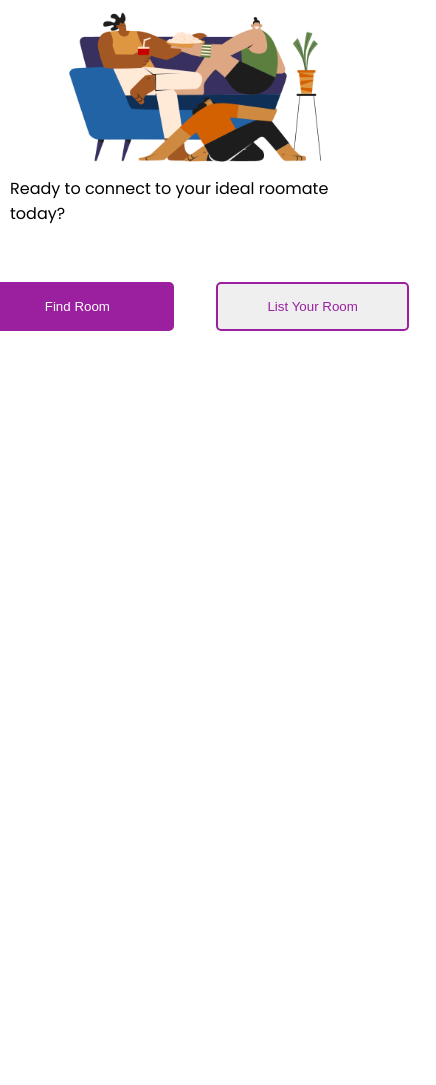
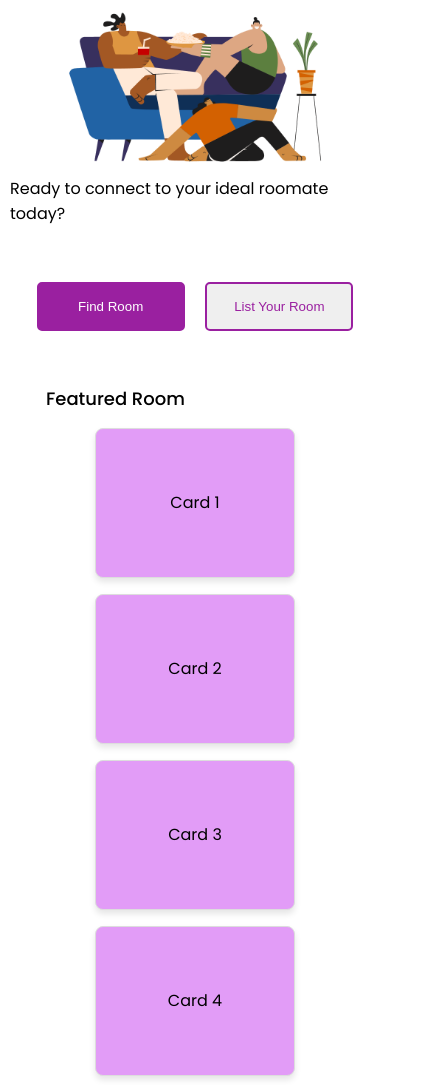
Before and after one commit to anisarve2006/Templates, a plain HTML site: page dashboard/index.html in a window 390 px wide. Shown: the part 82-1167 px from the top of the page, 436 px wide, since content can reach past the window. Before the commit the page ends 844 px from the top, so only its background shows below. Drawn offline with Linux system fonts and the light colour scheme.

Commit message:
Mobile Responsive

```diff
--- a/dashboard/index.html
+++ b/dashboard/index.html
@@ -69,7 +69,7 @@
             flex-direction: column;
         }
         .wrapper .actionSection .actionButton{
-            width: 130%;
+            width: 100%;
             margin-top: 3.5em;
             display: flex;
             justify-content: space-between;
@@ -99,11 +99,42 @@
         .wrapper .actionSection .actionButton #findRoomBtn:hover{
             background: #650b6a;
             color: #fff;
+        }
 
+        .wrapper .actionSection .actionButton #listRoomBtn:hover{
+            background: #c238ad;
+            color: #ffffff;
         }
-        .wrapper .actionSection .actionButton #listRoomBtn:hover{
-            background: #ea48d1;
-            color: #ffffff;
+
+        .subTopic{
+            margin-top: 3em;
+            margin-left: 2em;
+            font-size: 18px;
+            font-weight: 500;
+            font-size: 18px;
+            font-style: normal;
+            color: #000;
+        }
+
+        .gridBox{
+            display: flex;
+            flex-wrap: wrap; /* Allow wrapping for cards */
+            gap: 16px; /* Space between cards */
+            justify-content: center; /* Center cards horizontally */
+            padding: 16px;
+        }
+
+        .card {
+            width: 200px; /* Fixed width for each card */
+            height: 150px; /* Fixed height for each card */
+            background-color: rgb(226, 156, 247);
+            border: 1px solid #ddd;
+            border-radius: 8px;
+            box-shadow: 0 4px 6px rgba(0, 0, 0, 0.1);
+            text-align: center;
+            display: flex;
+            align-items: center;
+            justify-content: center;
         }
 
         @media (max-width: 768px) {
@@ -136,7 +167,7 @@
             <span class="hamburger"><i class="fa-solid fa-bars"></i></span>
             <span class="brandName">DORMATE</span>
         </div>
-        <div class="rightSection">
+  *      <div class="rightSection">
             <span class="cartBtn"><i class="fa-solid fa-cart-shopping"></i></span>
             <span>
                 <img class="profile" src="images/v8_3.png" alt="profile">
@@ -155,5 +186,13 @@
             </div>
         </div>
      </div>
+     <p class="subTopic">Featured Room</p>
+     <div class="gridBox">
+        <div class="card">Card 1</div>
+        <div class="card">Card 2</div>
+        <div class="card">Card 3</div>
+        <div class="card">Card 4</div>
+     </div>
 </body>
 </html>
+\7845/
```
Also changed, not shown: dashboard/images/v11_95.png (added).
